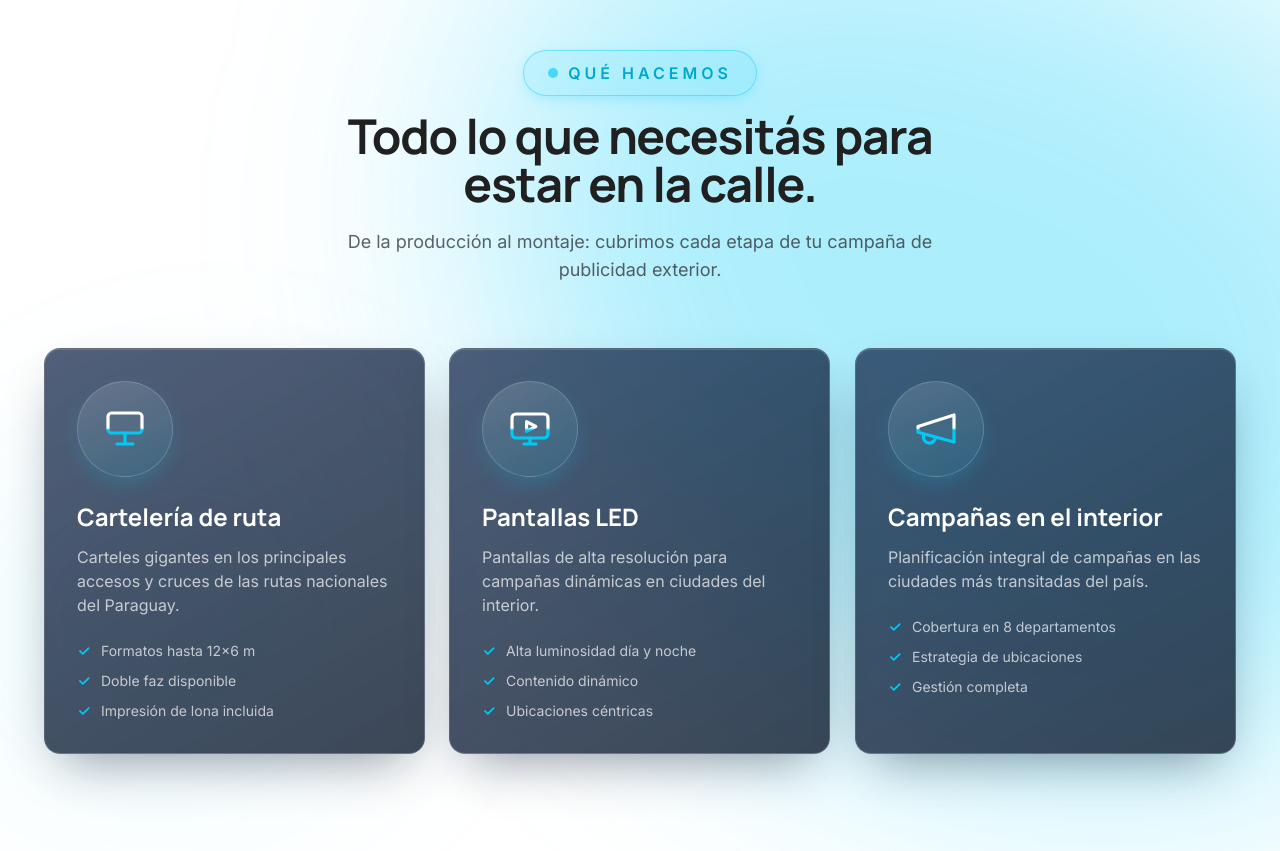
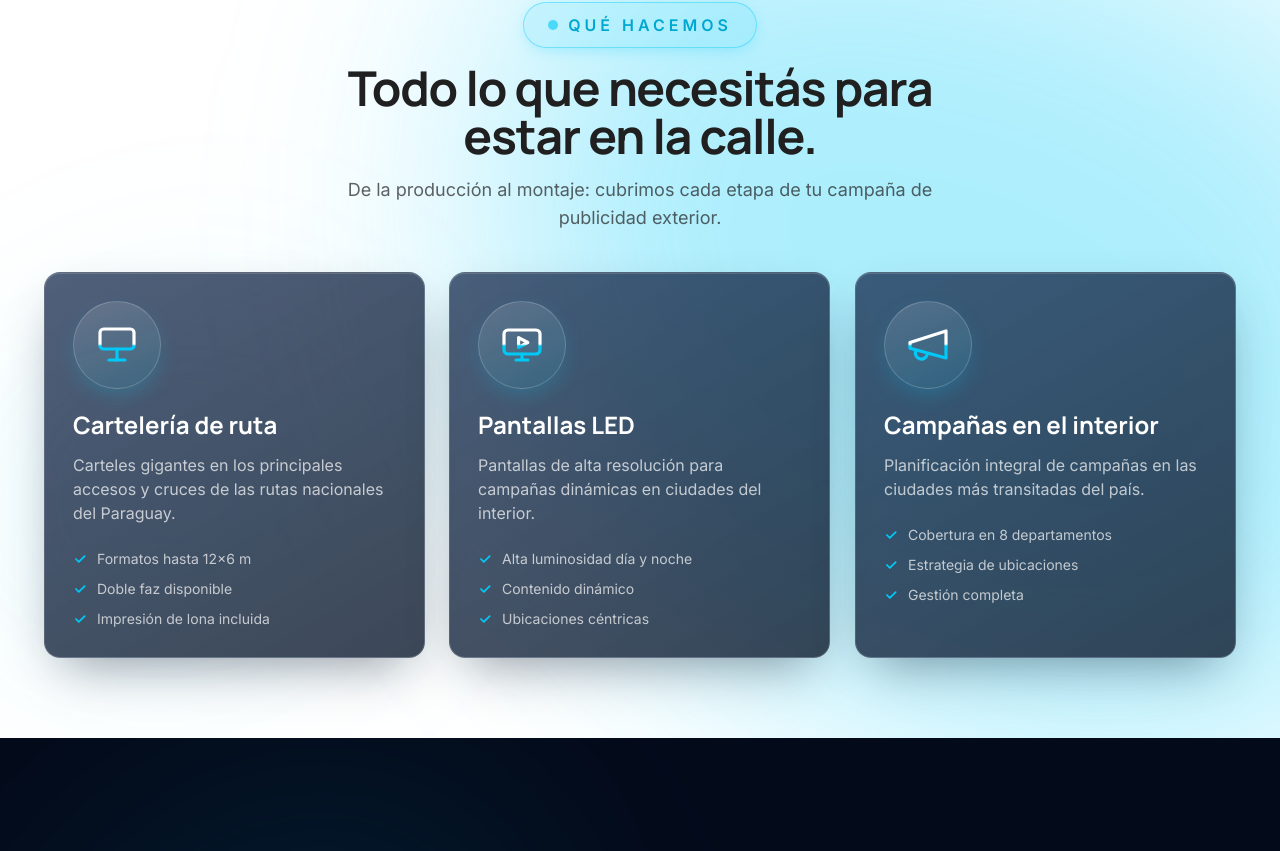
Before and after one commit to bartsilvera12-gif/Tio-CR, a Next.js app: page / in a window 1280 px wide. Shown: the part 1629-2480 px from the top of the page. Built offline with nearby package versions, Linux system fonts and the light colour scheme.

Commit message:
fix(servicios): compact spacing + scroll-margin so full section fits when navigating to anchor

```diff
--- a/app/globals.css
+++ b/app/globals.css
@@ -10,6 +10,11 @@
 
 html {
   scroll-behavior: smooth;
+}
+
+/* Al navegar por anclas, dejar espacio para el header fijo */
+section[id] {
+  scroll-margin-top: 84px;
 }
 
 body {
--- a/components/Servicios.tsx
+++ b/components/Servicios.tsx
@@ -70,7 +70,7 @@ function DualIcon({
 
 export default function Servicios() {
   return (
-    <section id="servicios" className="section relative overflow-hidden bg-white text-brand-ink">
+    <section id="servicios" className="relative overflow-hidden bg-white py-16 text-brand-ink md:py-20">
       {/* Blob principal: grande, visible y animado */}
       <GlowBlob
         className="right-[-8%] top-[5%] h-[700px] w-[920px]"
@@ -94,13 +94,13 @@ export default function Servicios() {
           <h2 className="mt-4 font-display text-4xl font-bold tracking-tight text-brand-ink md:text-5xl">
             Todo lo que necesitás para estar en la calle.
           </h2>
-          <p className="mt-5 text-lg text-brand-ink/70">
+          <p className="mt-4 text-lg text-brand-ink/70">
             De la producción al montaje: cubrimos cada etapa de tu campaña de
             publicidad exterior.
           </p>
         </Reveal>
 
-        <div className="mt-16 grid gap-6 md:grid-cols-3">
+        <div className="mt-10 grid gap-6 md:grid-cols-3">
           {servicios.map((s, i) => (
             <Reveal key={s.titulo} delay={i * 150} as="article" className="h-full" direction="below">
               {/* Zona de hover estable (no rota) */}
@@ -108,7 +108,7 @@ export default function Servicios() {
                 <div className="card-flip3d">
                   {/* ---- Cara frontal: vidrio azul ---- */}
                   <div
-                    className="card-face relative flex h-full flex-col overflow-hidden rounded-2xl p-8 text-white"
+                    className="card-face relative flex h-full flex-col overflow-hidden rounded-2xl p-7 text-white"
                     style={{
                       background:
                         'linear-gradient(150deg, rgba(14,34,71,0.72) 0%, rgba(6,20,40,0.78) 100%)',
@@ -121,7 +121,7 @@ export default function Servicios() {
                   >
                     {/* Ícono grande mitad blanco / mitad cian, en círculo */}
                     <div
-                      className="mb-6 inline-flex h-24 w-24 items-center justify-center rounded-full"
+                      className="mb-5 inline-flex h-[88px] w-[88px] items-center justify-center rounded-full"
                       style={{
                         background:
                           'linear-gradient(160deg, rgba(255,255,255,0.14), rgba(0,201,247,0.12))',
```
